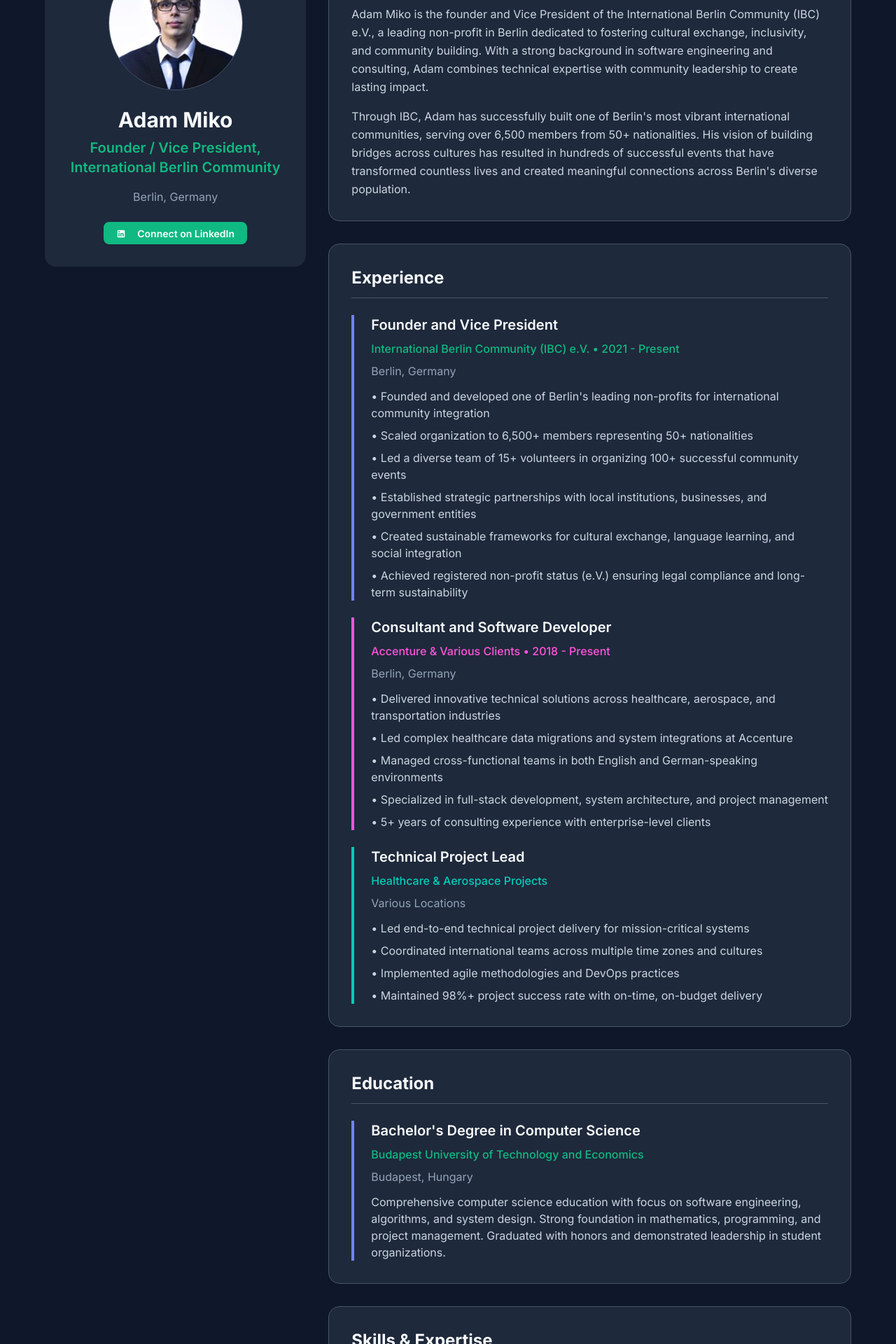
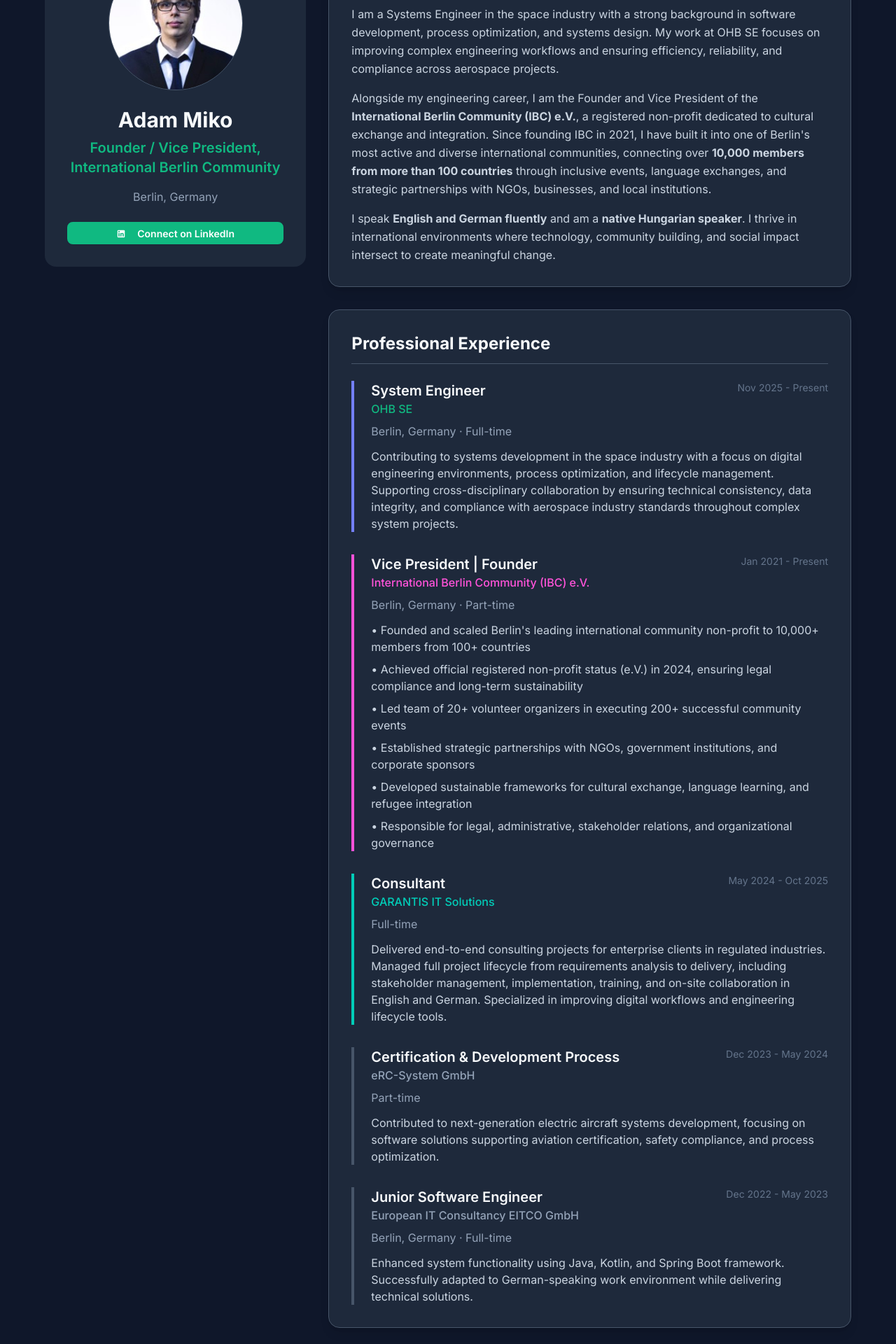
Before and after one commit to MikoAdam/internationalberlincommunity, a Next.js app: page /team/adam-miko in a window 1280 px wide. Shown: the part 240-2160 px from the top of the page at 70% size. Built offline with nearby package versions, Linux system fonts and the light colour scheme.

Commit message:
profile update

```diff
--- a/app/team/adam-miko/page.js
+++ b/app/team/adam-miko/page.js
@@ -1,7 +1,7 @@
 import Header from "@/components/Header";
 import Footer from "@/components/Footer";
 
-export default function LeProfile() {
+export default function AdamProfile() {
   return (
     <>
       <Header />
@@ -31,7 +31,7 @@ export default function LeProfile() {
                   href="https://linkedin.com/in/adammiko"
                   target="_blank"
                   rel="noopener noreferrer"
-                  className="btn btn-primary btn-sm"
+                  className="btn btn-primary btn-sm w-full"
                 >
                   <svg xmlns="http://www.w3.org/2000/svg" width="1em" height="1em" viewBox="0 0 24 24" className="mr-2">
                     <path fill="currentColor" d="M19 3a2 2 0 0 1 2 2v14a2 2 0 0 1-2 2H5a2 2 0 0 1-2-2V5a2 2 0 0 1 2-2zm-.5 15.5v-5.3a3.26 3.26 0 0 0-3.26-3.26c-.85 0-1.84.52-2.32 1.3v-1.11h-2.79v8.37h2.79v-4.93c0-.77.62-1.4 1.39-1.4a1.4 1.4 0 0 1 1.4 1.4v4.93zM6.88 8.56a1.68 1.68 0 0 0 1.68-1.68c0-.93-.75-1.69-1.68-1.69a1.69 1.69 0 0 0-1.69 1.69c0 .93.76 1.68 1.69 1.68m1.39 9.94v-8.37H5.5v8.37z"/>
@@ -44,108 +44,150 @@ export default function LeProfile() {
             {/* Main Content */}
             <div className="lg:w-2/3">
               {/* About Section */}
-              <section className="bg-base-100 rounded-2xl p-8 shadow-soft mb-8">
+              <section className="bg-base-200 rounded-2xl p-8 shadow-lg mb-8">
                 <h2 className="text-2xl font-bold text-base-content mb-6 border-b border-base-300 pb-3">
                   About
                 </h2>
-                <p className="text-base-content/80 leading-relaxed mb-4">
-                  Adam Miko is the founder and Vice President of the International Berlin Community (IBC) e.V.,
-                  a leading non-profit in Berlin dedicated to fostering cultural exchange, inclusivity, and community building.
-                  With a strong background in software engineering and consulting, Adam combines technical expertise
-                  with community leadership to create lasting impact.
+                <div className="space-y-4 text-base-content/80 leading-relaxed">
+                  <p>
+                    I am a Systems Engineer in the space industry with a strong background in software development,
+                    process optimization, and systems design. My work at OHB SE focuses on improving complex engineering
+                    workflows and ensuring efficiency, reliability, and compliance across aerospace projects.
                   </p>
-                <p className="text-base-content/80 leading-relaxed">
-                  Through IBC, Adam has successfully built one of Berlin's most vibrant international communities,
-                  serving over 6,500 members from 50+ nationalities. His vision of building bridges across cultures
-                  has resulted in hundreds of successful events that have transformed countless lives and created
-                  meaningful connections across Berlin's diverse population.
+                  <p>
+                    Alongside my engineering career, I am the Founder and Vice President of the <strong>International Berlin
+                    Community (IBC) e.V.</strong>, a registered non-profit dedicated to cultural exchange and integration.
+                    Since founding IBC in 2021, I have built it into one of Berlin's most active and diverse international
+                    communities, connecting over <strong>10,000 members from more than 100 countries</strong> through inclusive
+                    events, language exchanges, and strategic partnerships with NGOs, businesses, and local institutions.
                   </p>
+                  <p>
+                    I speak <strong>English and German fluently</strong> and am a <strong>native Hungarian speaker</strong>.
+                    I thrive in international environments where technology, community building, and social impact intersect
+                    to create meaningful change.
+                  </p>
+                </div>
               </section>
 
-              {/* Experience Section */}
-              <section className="bg-base-100 rounded-2xl p-8 shadow-soft mb-8">
+              {/* Professional Experience */}
+              <section className="bg-base-200 rounded-2xl p-8 shadow-lg mb-8">
                 <h2 className="text-2xl font-bold text-base-content mb-6 border-b border-base-300 pb-3">
-                  Experience
+                  Professional Experience
                 </h2>
 
-                <div className="space-y-6">
+                <div className="space-y-8">
+                  {/* Current Role */}
                   <div className="border-l-4 border-primary pl-6">
-                    <h3 className="text-xl font-semibold text-base-content mb-2">
-                      Founder and Vice President
-                    </h3>
-                    <p className="text-primary font-medium mb-2">
-                      International Berlin Community (IBC) e.V. • 2021 - Present
+                    <div className="flex items-start justify-between mb-2">
+                      <div>
+                        <h3 className="text-xl font-semibold text-base-content">System Engineer</h3>
+                        <p className="text-primary font-medium">OHB SE</p>
+                      </div>
+                      <span className="text-sm text-base-content/60 whitespace-nowrap">Nov 2025 - Present</span>
+                    </div>
+                    <p className="text-base-content/70 mb-3">Berlin, Germany · Full-time</p>
+                    <p className="text-base-content/80">
+                      Contributing to systems development in the space industry with a focus on digital engineering
+                      environments, process optimization, and lifecycle management. Supporting cross-disciplinary
+                      collaboration by ensuring technical consistency, data integrity, and compliance with aerospace
+                      industry standards throughout complex system projects.
                     </p>
-                    <p className="text-base-content/70 mb-3">Berlin, Germany</p>
+                  </div>
+
+                  {/* IBC Leadership */}
+                  <div className="border-l-4 border-secondary pl-6">
+                    <div className="flex items-start justify-between mb-2">
+                      <div>
+                        <h3 className="text-xl font-semibold text-base-content">Vice President | Founder</h3>
+                        <p className="text-secondary font-medium">International Berlin Community (IBC) e.V.</p>
+                      </div>
+                      <span className="text-sm text-base-content/60 whitespace-nowrap">Jan 2021 - Present</span>
+                    </div>
+                    <p className="text-base-content/70 mb-3">Berlin, Germany · Part-time</p>
                     <ul className="text-base-content/80 space-y-2">
-                      <li>• Founded and developed one of Berlin's leading non-profits for international community integration</li>
-                      <li>• Scaled organization to 6,500+ members representing 50+ nationalities</li>
-                      <li>• Led a diverse team of 15+ volunteers in organizing 100+ successful community events</li>
-                      <li>• Established strategic partnerships with local institutions, businesses, and government entities</li>
-                      <li>• Created sustainable frameworks for cultural exchange, language learning, and social integration</li>
-                      <li>• Achieved registered non-profit status (e.V.) ensuring legal compliance and long-term sustainability</li>
+                      <li>• Founded and scaled Berlin's leading international community non-profit to 10,000+ members from 100+ countries</li>
+                      <li>• Achieved official registered non-profit status (e.V.) in 2024, ensuring legal compliance and long-term sustainability</li>
+                      <li>• Led team of 20+ volunteer organizers in executing 200+ successful community events</li>
+                      <li>• Established strategic partnerships with NGOs, government institutions, and corporate sponsors</li>
+                      <li>• Developed sustainable frameworks for cultural exchange, language learning, and refugee integration</li>
+                      <li>• Responsible for legal, administrative, stakeholder relations, and organizational governance</li>
                     </ul>
                   </div>
 
-                  <div className="border-l-4 border-secondary pl-6">
-                    <h3 className="text-xl font-semibold text-base-content mb-2">
-                      Consultant and Software Developer
-                    </h3>
-                    <p className="text-secondary font-medium mb-2">
-                      Accenture & Various Clients • 2018 - Present
+                  {/* Previous Roles */}
+                  <div className="border-l-4 border-accent pl-6">
+                    <div className="flex items-start justify-between mb-2">
+                      <div>
+                        <h3 className="text-xl font-semibold text-base-content">Consultant</h3>
+                        <p className="text-accent font-medium">GARANTIS IT Solutions</p>
+                      </div>
+                      <span className="text-sm text-base-content/60 whitespace-nowrap">May 2024 - Oct 2025</span>
+                    </div>
+                    <p className="text-base-content/70 mb-3">Full-time</p>
+                    <p className="text-base-content/80">
+                      Delivered end-to-end consulting projects for enterprise clients in regulated industries.
+                      Managed full project lifecycle from requirements analysis to delivery, including stakeholder
+                      management, implementation, training, and on-site collaboration in English and German.
+                      Specialized in improving digital workflows and engineering lifecycle tools.
                     </p>
-                    <p className="text-base-content/70 mb-3">Berlin, Germany</p>
-                    <ul className="text-base-content/80 space-y-2">
-                      <li>• Delivered innovative technical solutions across healthcare, aerospace, and transportation industries</li>
-                      <li>• Led complex healthcare data migrations and system integrations at Accenture</li>
-                      <li>• Managed cross-functional teams in both English and German-speaking environments</li>
-                      <li>• Specialized in full-stack development, system architecture, and project management</li>
-                      <li>• 5+ years of consulting experience with enterprise-level clients</li>
-                    </ul>
                   </div>
 
-                  <div className="border-l-4 border-accent pl-6">
-                    <h3 className="text-xl font-semibold text-base-content mb-2">
-                      Technical Project Lead
-                    </h3>
-                    <p className="text-accent font-medium mb-2">
-                      Healthcare & Aerospace Projects
+                  <div className="border-l-4 border-base-300 pl-6">
+                    <div className="flex items-start justify-between mb-2">
+                      <div>
+                        <h3 className="text-xl font-semibold text-base-content">Certification & Development Process</h3>
+                        <p className="text-base-content/70 font-medium">eRC-System GmbH</p>
+                      </div>
+                      <span className="text-sm text-base-content/60 whitespace-nowrap">Dec 2023 - May 2024</span>
+                    </div>
+                    <p className="text-base-content/70 mb-3">Part-time</p>
+                    <p className="text-base-content/80">
+                      Contributed to next-generation electric aircraft systems development, focusing on software
+                      solutions supporting aviation certification, safety compliance, and process optimization.
                     </p>
-                    <p className="text-base-content/70 mb-3">Various Locations</p>
-                    <ul className="text-base-content/80 space-y-2">
-                      <li>• Led end-to-end technical project delivery for mission-critical systems</li>
-                      <li>• Coordinated international teams across multiple time zones and cultures</li>
-                      <li>• Implemented agile methodologies and DevOps practices</li>
-                      <li>• Maintained 98%+ project success rate with on-time, on-budget delivery</li>
-                    </ul>
+                  </div>
+
+                  <div className="border-l-4 border-base-300 pl-6">
+                    <div className="flex items-start justify-between mb-2">
+                      <div>
+                        <h3 className="text-xl font-semibold text-base-content">Junior Software Engineer</h3>
+                        <p className="text-base-content/70 font-medium">European IT Consultancy EITCO GmbH</p>
+                      </div>
+                      <span className="text-sm text-base-content/60 whitespace-nowrap">Dec 2022 - May 2023</span>
+                    </div>
+                    <p className="text-base-content/70 mb-3">Berlin, Germany · Full-time</p>
+                    <p className="text-base-content/80">
+                      Enhanced system functionality using Java, Kotlin, and Spring Boot framework. Successfully
+                      adapted to German-speaking work environment while delivering technical solutions.
+                    </p>
                   </div>
                 </div>
               </section>
 
-              {/* Education Section */}
-              <section className="bg-base-100 rounded-2xl p-8 shadow-soft mb-8">
+              {/* Education */}
+              <section className="bg-base-200 rounded-2xl p-8 shadow-lg mb-8">
                 <h2 className="text-2xl font-bold text-base-content mb-6 border-b border-base-300 pb-3">
                   Education
                 </h2>
 
                 <div className="border-l-4 border-primary pl-6">
                   <h3 className="text-xl font-semibold text-base-content mb-2">
-                    Bachelor's Degree in Computer Science
+                    Bachelor of Science - Computer Science Engineering
                   </h3>
                   <p className="text-primary font-medium mb-2">
                     Budapest University of Technology and Economics
                   </p>
-                  <p className="text-base-content/70 mb-3">Budapest, Hungary</p>
+                  <p className="text-base-content/70 mb-3">2018 - 2021 · Budapest, Hungary</p>
                   <p className="text-base-content/80">
-                    Comprehensive computer science education with focus on software engineering, algorithms,
-                    and system design. Strong foundation in mathematics, programming, and project management.
-                    Graduated with honors and demonstrated leadership in student organizations.
+                    Comprehensive computer science education with focus on software engineering, systems design,
+                    algorithms, and project management. Developed strong technical foundation and demonstrated
+                    leadership in student organizations.
                   </p>
                 </div>
               </section>
 
-              {/* Skills & Expertise Section */}
-              <section className="bg-base-100 rounded-2xl p-8 shadow-soft mb-8">
+              {/* Skills & Expertise */}
+              <section className="bg-base-200 rounded-2xl p-8 shadow-lg mb-8">
                 <h2 className="text-2xl font-bold text-base-content mb-6 border-b border-base-300 pb-3">
                   Skills & Expertise
                 </h2>
@@ -159,27 +201,30 @@ export default function LeProfile() {
                       <span className="badge badge-primary">Strategic Planning</span>
                       <span className="badge badge-primary">Stakeholder Engagement</span>
                       <span className="badge badge-primary">Community Building</span>
+                      <span className="badge badge-primary">Partnership Development</span>
                     </div>
                   </div>
 
                   <div>
                     <h3 className="text-lg font-semibold text-base-content mb-3">Technical Skills</h3>
                     <div className="flex flex-wrap gap-2">
+                      <span className="badge badge-secondary">Systems Engineering</span>
                       <span className="badge badge-secondary">Software Development</span>
-                      <span className="badge badge-secondary">System Architecture</span>
+                      <span className="badge badge-secondary">Process Optimization</span>
                       <span className="badge badge-secondary">Project Management</span>
-                      <span className="badge badge-secondary">DevOps</span>
-                      <span className="badge badge-secondary">Data Migration</span>
+                      <span className="badge badge-secondary">Digital Workflows</span>
+                      <span className="badge badge-secondary">Quality Assurance</span>
                     </div>
                   </div>
 
                   <div>
-                    <h3 className="text-lg font-semibold text-base-content mb-3">Event & Community</h3>
+                    <h3 className="text-lg font-semibold text-base-content mb-3">Community & Integration</h3>
                     <div className="flex flex-wrap gap-2">
                       <span className="badge badge-accent">Event Organization</span>
                       <span className="badge badge-accent">Cultural Exchange</span>
                       <span className="badge badge-accent">Volunteer Coordination</span>
-                      <span className="badge badge-accent">Partnership Development</span>
+                      <span className="badge badge-accent">Integration Programs</span>
+                      <span className="badge badge-accent">Cross-cultural Communication</span>
                     </div>
                   </div>
 
@@ -188,36 +233,71 @@ export default function LeProfile() {
                     <div className="flex flex-wrap gap-2">
                       <span className="badge badge-info">Hungarian (Native)</span>
                       <span className="badge badge-info">English (Fluent)</span>
-                      <span className="badge badge-info">German (Professional)</span>
+                      <span className="badge badge-info">German (Fluent)</span>
+                      <span className="badge badge-info">French (Elementary)</span>
                     </div>
                   </div>
                 </div>
               </section>
 
-              {/* Vision & Impact Section */}
-              <section className="bg-gradient-to-r from-primary/5 via-secondary/5 to-primary/5 rounded-2xl p-8">
+              {/* Certifications */}
+              <section className="bg-base-200 rounded-2xl p-8 shadow-lg">
                 <h2 className="text-2xl font-bold text-base-content mb-6 border-b border-base-300 pb-3">
-                  Vision & Impact
+                  Certifications
                 </h2>
-                <blockquote className="text-lg text-base-content/80 italic leading-relaxed mb-4">
+
+                <div className="space-y-4">
+                  <div className="flex items-start gap-4">
+                    <div className="w-12 h-12 bg-primary/10 rounded-lg flex items-center justify-center flex-shrink-0">
+                      <svg xmlns="http://www.w3.org/2000/svg" width="1em" height="1em" viewBox="0 0 24 24" className="w-6 h-6 text-primary">
+                        <path fill="currentColor" d="M12 2C6.48 2 2 6.48 2 12s4.48 10 10 10s10-4.48 10-10S17.52 2 12 2m-2 15l-5-5l1.41-1.41L10 14.17l7.59-7.59L19 8z"/>
+                      </svg>
+                    </div>
+                    <div>
+                      <h3 className="font-semibold text-base-content">AWS Generative AI Applications Specialization</h3>
+                      <p className="text-sm text-base-content/60">Amazon Web Services (AWS) · Issued Jul 2025</p>
+                    </div>
+                  </div>
+
+                  <div className="flex items-start gap-4">
+                    <div className="w-12 h-12 bg-secondary/10 rounded-lg flex items-center justify-center flex-shrink-0">
+                      <svg xmlns="http://www.w3.org/2000/svg" width="1em" height="1em" viewBox="0 0 24 24" className="w-6 h-6 text-secondary">
+                        <path fill="currentColor" d="M12 2C6.48 2 2 6.48 2 12s4.48 10 10 10s10-4.48 10-10S17.52 2 12 2m-2 15l-5-5l1.41-1.41L10 14.17l7.59-7.59L19 8z"/>
+                      </svg>
+                    </div>
+                    <div>
+                      <h3 className="font-semibold text-base-content">Generative AI Leader</h3>
+                      <p className="text-sm text-base-content/60">Google Cloud Training · Issued Jun 2025</p>
+                    </div>
+                  </div>
+                </div>
+              </section>
+            </div>
+          </div>
+
+          {/* Impact Statement */}
+          <div className="bg-gradient-to-r from-primary/10 via-secondary/5 to-primary/10 rounded-3xl p-8 md:p-12 border border-primary/20">
+            <h3 className="text-2xl md:text-3xl font-bold text-base-content mb-4 text-center">
+              Leadership Philosophy
+            </h3>
+            <blockquote className="text-lg text-base-content/80 italic leading-relaxed text-center max-w-4xl mx-auto">
               "My vision is to create sustainable pathways for cultural integration that don't just bring people together,
-                  but transform how communities think about diversity, inclusion, and belonging."
+              but transform how communities think about diversity, inclusion, and belonging. Through IBC, we're proving
+              that grassroots community building can scale to create lasting social impact."
             </blockquote>
-                <div className="grid md:grid-cols-3 gap-6 mt-6">
+            <div className="grid md:grid-cols-3 gap-6 mt-8">
               <div className="text-center">
-                    <div className="text-3xl font-bold text-primary mb-2">6,500+</div>
+                <div className="text-3xl font-bold text-primary mb-2">10,000+</div>
                 <div className="text-sm text-base-content/60">Lives Impacted</div>
               </div>
               <div className="text-center">
-                    <div className="text-3xl font-bold text-secondary mb-2">100+</div>
+                <div className="text-3xl font-bold text-secondary mb-2">200+</div>
                 <div className="text-sm text-base-content/60">Events Organized</div>
               </div>
               <div className="text-center">
-                    <div className="text-3xl font-bold text-accent mb-2">50+</div>
+                <div className="text-3xl font-bold text-accent mb-2">100+</div>
                 <div className="text-sm text-base-content/60">Nationalities United</div>
               </div>
-                </div>
-              </section>
             </div>
           </div>
           </div>
```
Lines whose indentation alone changed are shown as unchanged.
